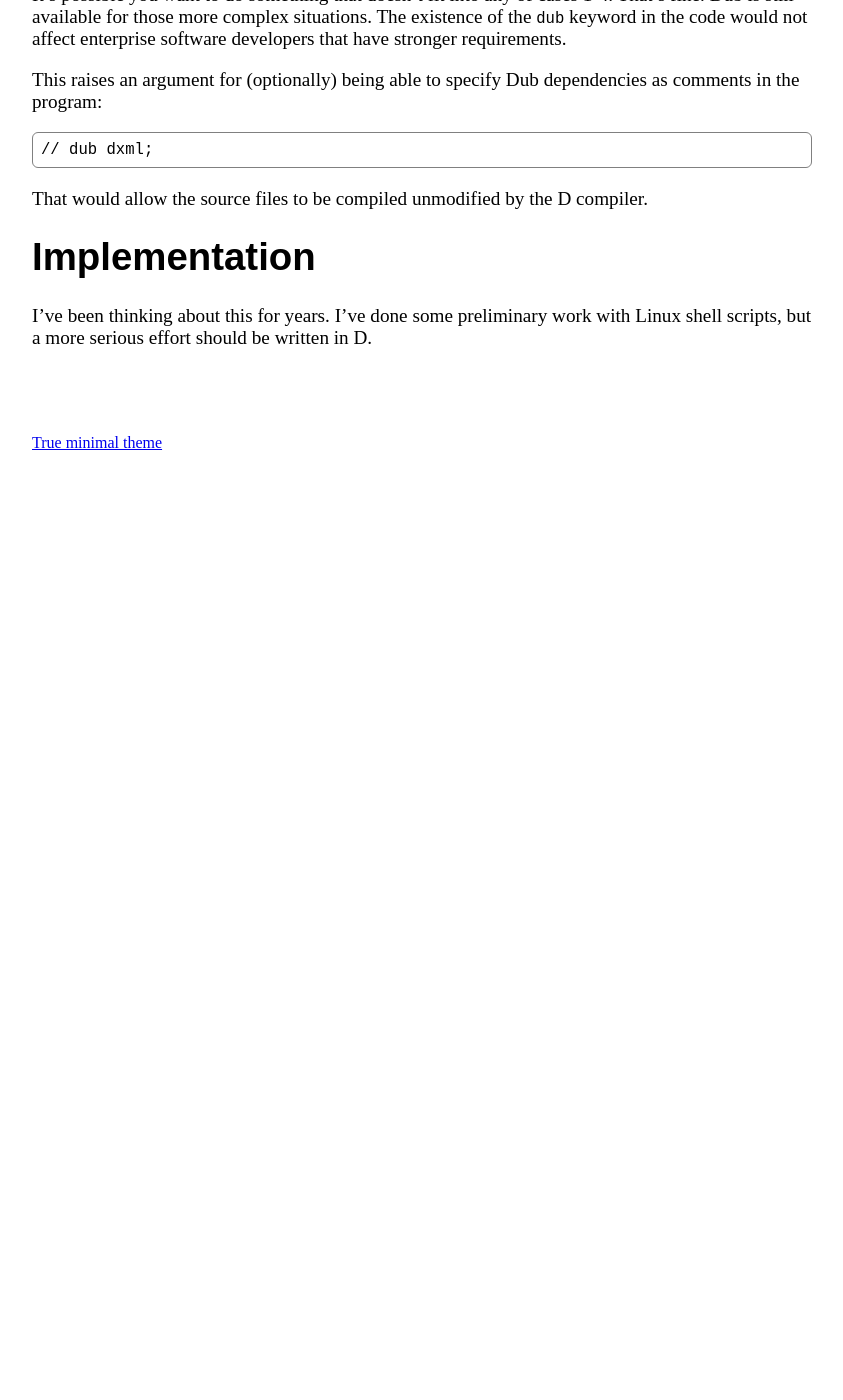
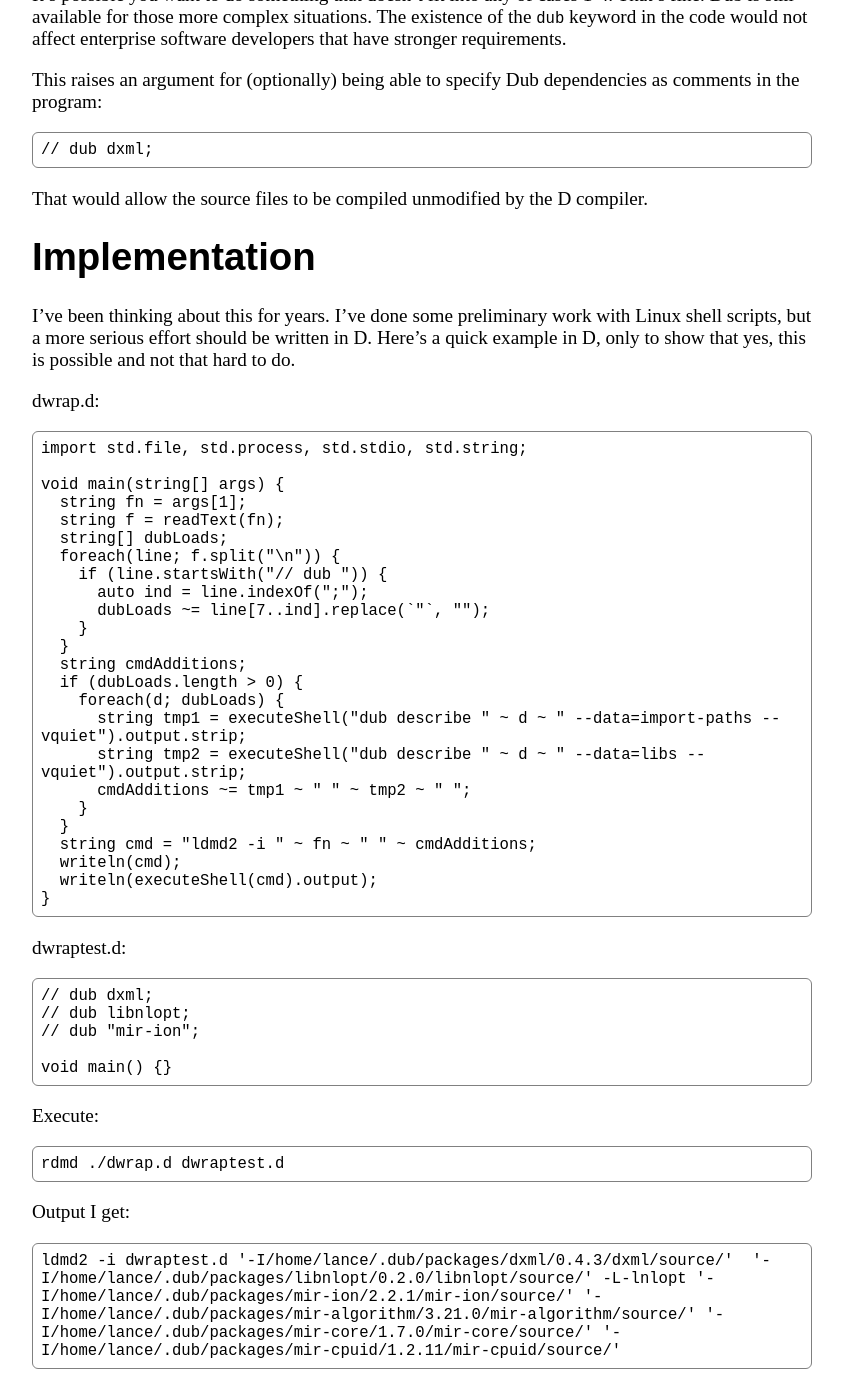
Before and after one commit to bachmeil/the-blog, a Jekyll site: the page built from _posts/2024-02-14-no-dub-build.md, in a window 1280 px wide and 1400 px high, scrolled down 4039 px. Shown: the whole window, without its empty margins (218-1061 px from the left). Built offline with Jekyll 4.4.1, drawn with Linux system fonts in a browser that asks for light colours; before the commit the page ends 4520 px from its top, so only the background shows below that.

Commit message:
Added an example implementation in D

````diff
--- a/_posts/2024-02-14-no-dub-build.md
+++ b/_posts/2024-02-14-no-dub-build.md
@@ -150,4 +150,55 @@ That would allow the source files to be compiled unmodified by the D compiler.
 
 # Implementation
 
-I've been thinking about this for years. I've done some preliminary work with Linux shell scripts, but a more serious effort should be written in D.
+I've been thinking about this for years. I've done some preliminary work with Linux shell scripts, but a more serious effort should be written in D. Here's a quick example in D, only to show that yes, this is possible and not that hard to do.
+
+dwrap.d:
+
+```
+import std.file, std.process, std.stdio, std.string;
+
+void main(string[] args) {
+  string fn = args[1];
+  string f = readText(fn);
+  string[] dubLoads;
+  foreach(line; f.split("\n")) {
+    if (line.startsWith("// dub ")) {
+      auto ind = line.indexOf(";");
+      dubLoads ~= line[7..ind].replace(`"`, "");
+    }
+  }
+  string cmdAdditions;
+  if (dubLoads.length > 0) {
+    foreach(d; dubLoads) {
+      string tmp1 = executeShell("dub describe " ~ d ~ " --data=import-paths --vquiet").output.strip;
+      string tmp2 = executeShell("dub describe " ~ d ~ " --data=libs --vquiet").output.strip;
+      cmdAdditions ~= tmp1 ~ " " ~ tmp2 ~ " ";
+    }
+  }
+  string cmd = "ldmd2 -i " ~ fn ~ " " ~ cmdAdditions;
+  writeln(cmd);
+  writeln(executeShell(cmd).output);
+}
+```
+
+dwraptest.d:
+
+```
+// dub dxml;
+// dub libnlopt;
+// dub "mir-ion";
+
+void main() {}
+```
+
+Execute:
+
+```
+rdmd ./dwrap.d dwraptest.d
+```
+
+Output I get:
+
+```
+ldmd2 -i dwraptest.d '-I/home/lance/.dub/packages/dxml/0.4.3/dxml/source/'  '-I/home/lance/.dub/packages/libnlopt/0.2.0/libnlopt/source/' -L-lnlopt '-I/home/lance/.dub/packages/mir-ion/2.2.1/mir-ion/source/' '-I/home/lance/.dub/packages/mir-algorithm/3.21.0/mir-algorithm/source/' '-I/home/lance/.dub/packages/mir-core/1.7.0/mir-core/source/' '-I/home/lance/.dub/packages/mir-cpuid/1.2.11/mir-cpuid/source/'
+```
````
